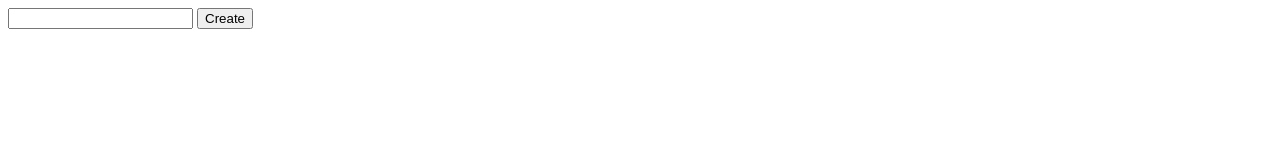
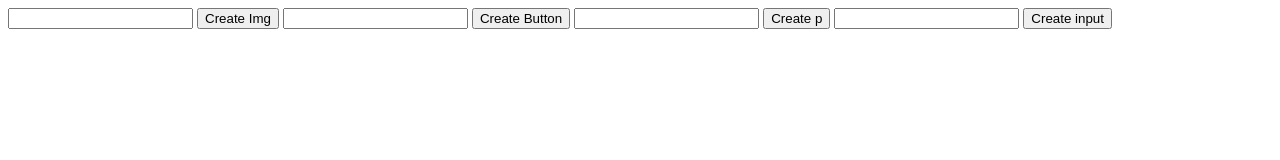
Before and after one commit to nuriaciscar/W03EX5, a website with bundled scripts: page index.html in a window 1280 px wide. Built offline with nearby package versions, Linux system fonts and the light colour scheme.

Commit message:
Added the 4 buttons

```diff
--- a/index.html
+++ b/index.html
@@ -10,9 +10,19 @@
   </head>
   <body>
     <main class="container">
-      <input type="text" class="input" value="" />
-      <button class="button">Create</button>
-      <div class="container__info"></div>
+      <div class="div-container">
+        <input type="text" class="input" value="" />
+        <button class="button">Create Img</button>
+
+        <input type="text" class="input" value="" />
+        <button class="button">Create Button</button>
+
+        <input type="text" class="input" value="" />
+        <button class="button">Create p</button>
+
+        <input type="text" class="input" value="" />
+        <button class="button">Create input</button>
+      </div>
     </main>
   </body>
 </html>
--- a/index.js
+++ b/index.js
@@ -6,6 +6,5 @@ const div = document.querySelector("div");
 
 button.addEventListener("click", () => {
   const receivedTag = document.querySelector(".main-input").value;
-
   const newComponent = new Component(bigDiv, "", receivedTag);
 });
--- a/styles.css
+++ b/styles.css
@@ -6,8 +6,9 @@ body {
   margin: 0 auto;
 }
 
-.container__info > * {
-  display: block;
+.div > * {
+  display: flex;
+  flex-direction: column;
   height: 30px;
   border: 1px solid yellow;
 }
```
